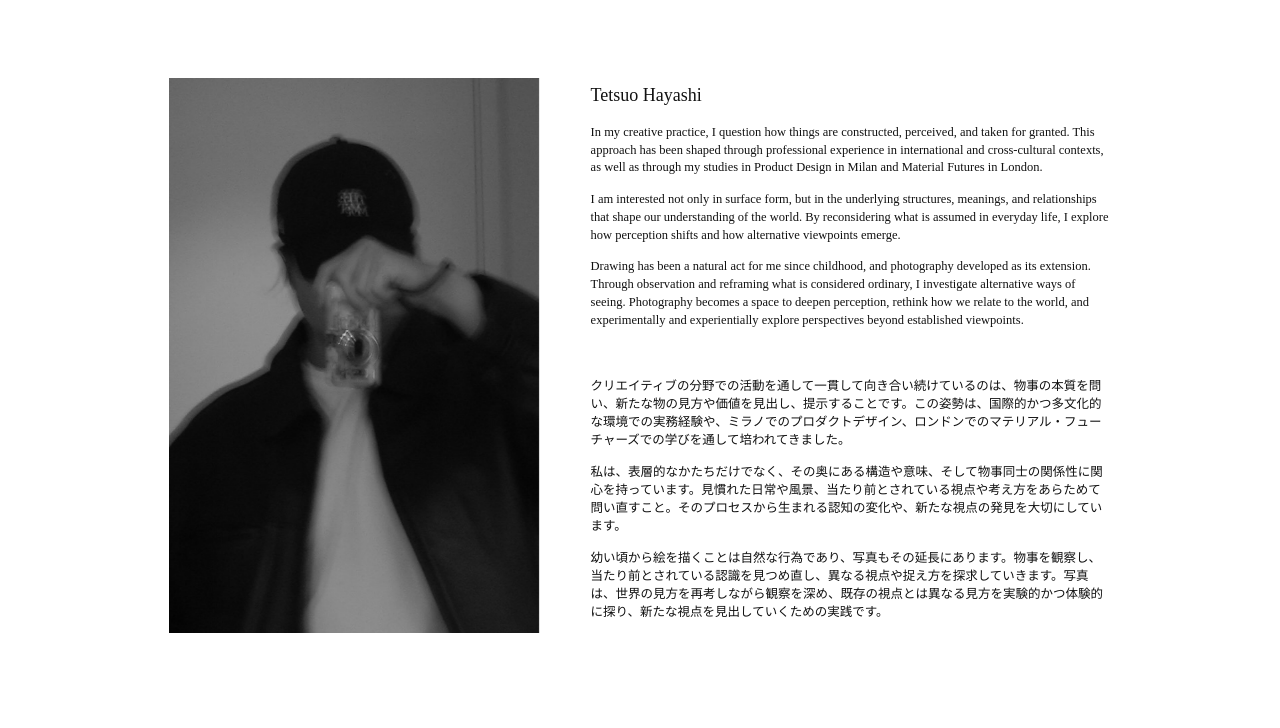
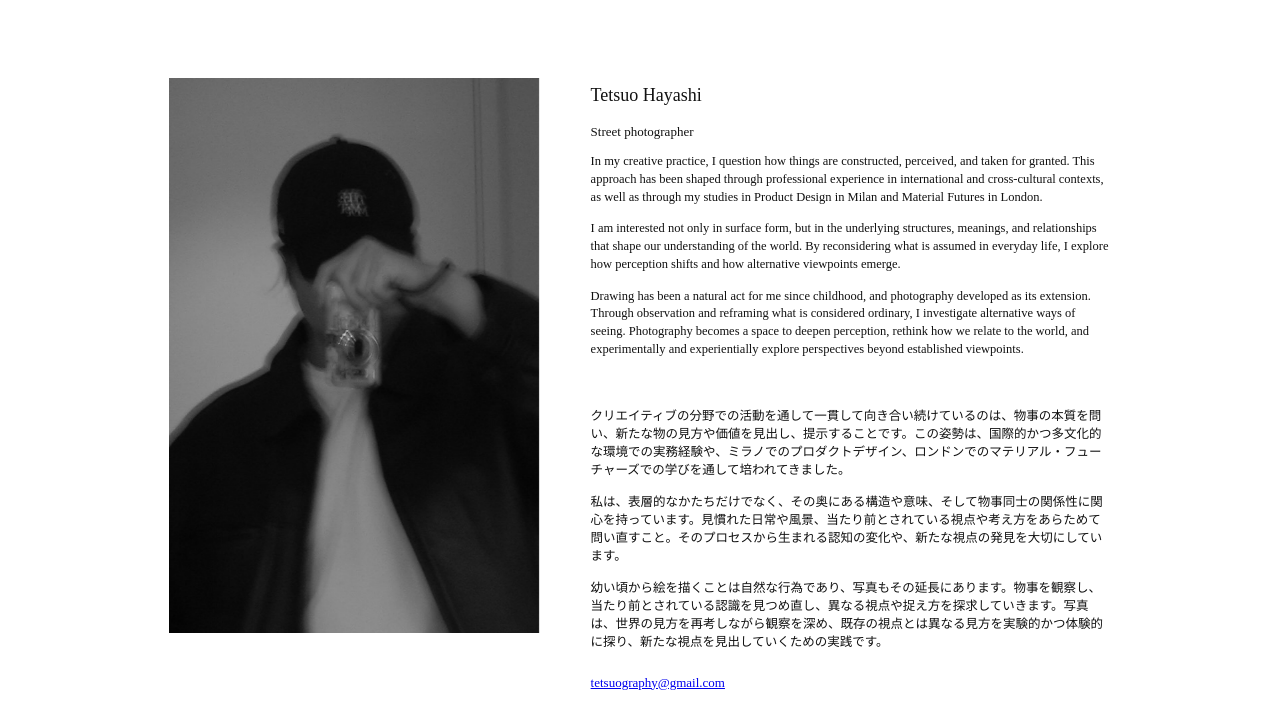
Before and after one commit to Tetsuography/Tetsuography, a website: page about.html in a window 1280 px wide. Shown: the part 46-774 px from the top of the page. Drawn offline with Linux system fonts and the light colour scheme.

Commit message:
Update about.html

```diff
--- a/about.html
+++ b/about.html
@@ -60,6 +60,7 @@
 
         <div class="about-text">
           <h1>Tetsuo Hayashi</h1>
+          <p class="about-tagline">Street photographer</p>
           <div class="about-copy">
 
             <!-- English block -->
@@ -88,6 +89,10 @@
               </p>
             </div>
 
+            <div class="about-contact">
+              <a href="mailto:tetsuography@gmail.com">tetsuography@gmail.com</a>
+            </div>
+
           </div>
         </div>
 
```
